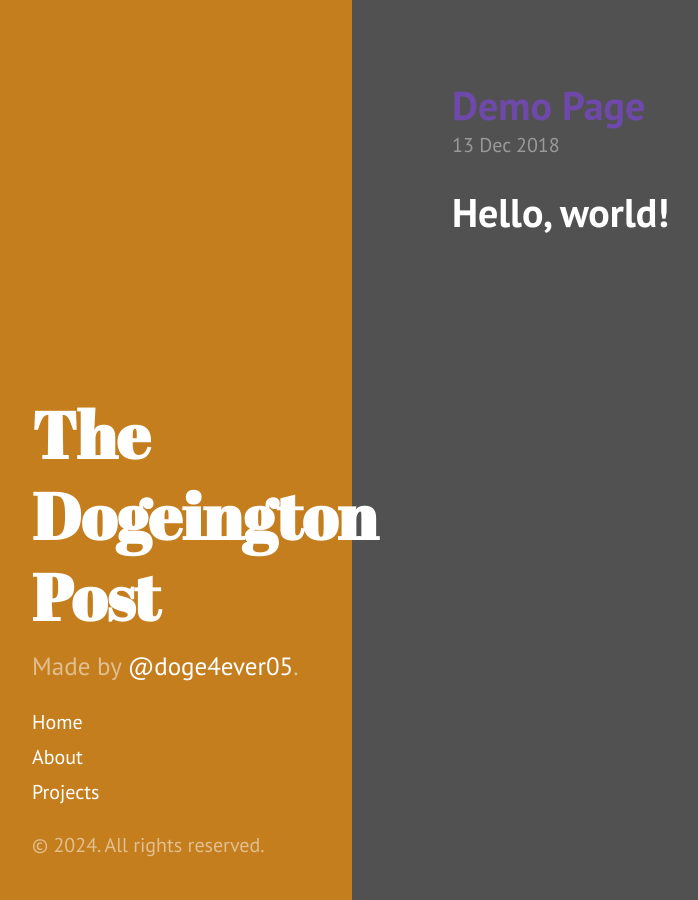
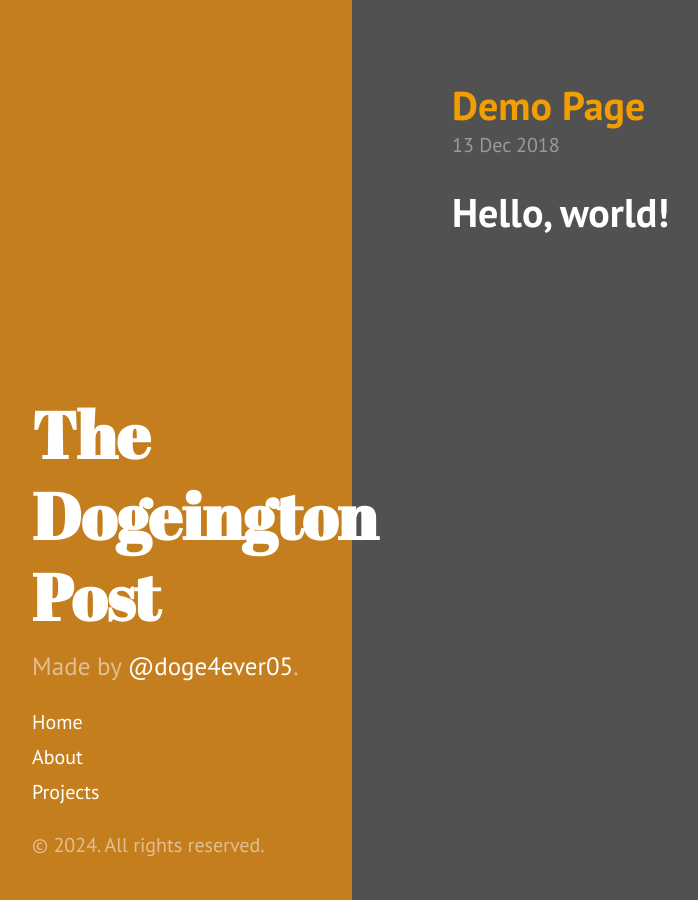
Before and after one commit to doge4ever05/doge4ever05.github.io, a Jekyll site: the page built from _posts/2018-12-13-kano-wand.md, in a window 1280 px wide. Shown: the whole page, without its empty margins (8-706 px from the left). Built offline with Jekyll 4.4.1, drawn with Linux system fonts in a browser that asks for light colours; our own code applies the rules of GitHub Pages for plain Markdown files.

Commit message:
Update poole.css

```diff
--- a/public/css/poole.css
+++ b/public/css/poole.css
@@ -337,7 +337,7 @@ tbody tr:nth-child(odd) th {
 .page-title,
 .post-title,
 .post-title a {
-  color: #6f49aa;
+  color: #f39e00;
 }
 .page-title,
 .post-title {
```
